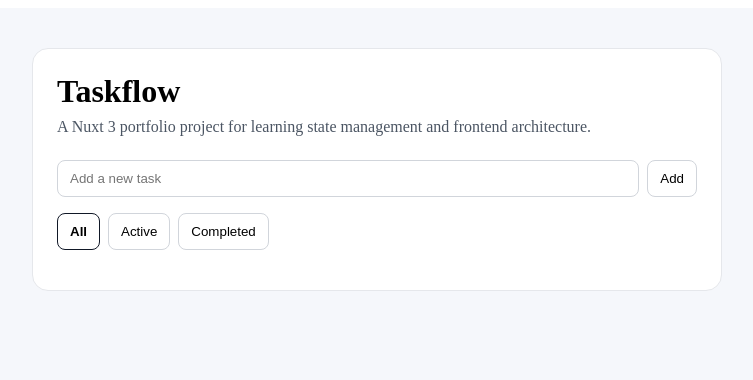
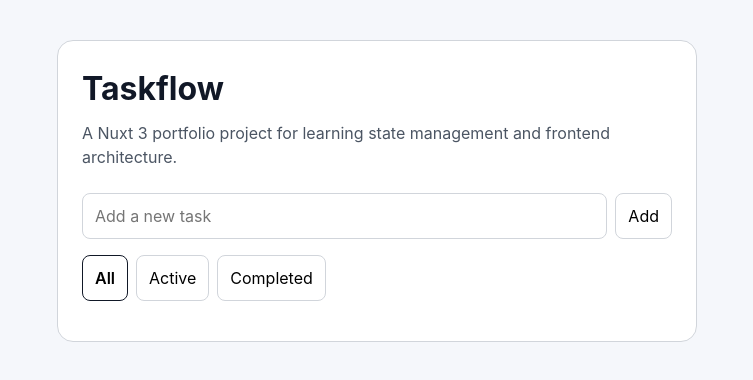
Before and after one commit to ryo-0925/nuxt-taskflow-portfolio, a Nuxt app: page / in a window 1280 px wide. Shown: the top 380 px of the page, without its empty margins (263-1016 px from the left). Built offline with nearby package versions, Linux system fonts and the light colour scheme.

Commit message:
feat: split styles into variables and main SCSS files, update Todo component styles, and add Sass support

```diff
--- /dev/null
+++ b/app/assets/styles/_variables.scss
@@ -0,0 +1,15 @@
+$color-bg: #f5f7fb;
+$color-surface: #ffffff;
+$color-text: #111827;
+$color-text-muted: #4b5563;
+$color-border: #d1d5db;
+$color-border-strong: #111827;
+
+$radius-md: 8px;
+$radius-lg: 16px;
+
+$spacing-xs: 4px;
+$spacing-sm: 8px;
+$spacing-md: 16px;
+$spacing-lg: 24px;
+$spacing-xl: 40px;
--- /dev/null
+++ b/app/assets/styles/main.scss
@@ -0,0 +1,33 @@
+*,
+*::before,
+*::after {
+  box-sizing: border-box;
+}
+
+html,
+body {
+  margin: 0;
+  padding: 0;
+}
+
+body {
+  color: $color-text;
+  background: $color-bg;
+  font-family:
+    -apple-system, BlinkMacSystemFont, 'Segoe UI', sans-serif;
+  line-height: 1.5;
+}
+
+button,
+input {
+  font: inherit;
+}
+
+button {
+  cursor: pointer;
+}
+
+img {
+  display: block;
+  max-width: 100%;
+}
--- a/app/pages/index.vue
+++ b/app/pages/index.vue
@@ -81,63 +81,63 @@
   </main>
 </template>
 
-<style scoped>
+<style scoped lang="scss">
 .page {
   min-height: 100vh;
-  padding: 40px 16px;
-  background: #f5f7fb;
+  padding: $spacing-xl $spacing-sm;
+  background: $color-bg;
 }
 
 .todo {
   max-width: 640px;
   margin: 0 auto;
-  padding: 24px;
-  background: #ffffff;
-  border: 1px solid #e5e7eb;
-  border-radius: 16px;
+  padding: $spacing-lg;
+  background: $color-surface;
+  border: 1px solid $color-border;
+  border-radius: $radius-lg;
 }
 
 .todo__title {
-  margin: 0 0 8px;
+  margin: 0 0 $spacing-sm;
   font-size: 32px;
 }
 
 .todo__description {
-  margin: 0 0 24px;
-  color: #4b5563;
+  margin: 0 0 $spacing-lg;
+  color: $color-text-muted;
 }
 
 .todo__input {
   display: flex;
-  gap: 8px;
-  margin-bottom: 16px;
+  gap: $spacing-sm;
+  margin-bottom: $spacing-md;
 }
 
 .todo__input input {
   flex: 1;
   padding: 10px 12px;
-  border: 1px solid #d1d5db;
-  border-radius: 8px;
+  border: 1px solid $color-border;
+  border-radius: $radius-md;
 }
 
 .todo__input button,
 .todo__filters button,
 .todo__delete {
   padding: 10px 12px;
-  border: 1px solid #d1d5db;
-  border-radius: 8px;
-  background: #fff;
+  border: 1px solid $color-border;
+  border-radius: $radius-md;
+  background: $color-surface;
   cursor: pointer;
 }
 
 .todo__filters {
   display: flex;
-  gap: 8px;
-  margin-bottom: 16px;
+  gap: $spacing-sm;
+  margin-bottom: $spacing-md;
 }
 
 .todo__filters .is-active {
-  border-color: #111827;
+  border-color: $color-border-strong;
   font-weight: 600;
 }
 
@@ -151,19 +151,19 @@
   display: flex;
   align-items: center;
   justify-content: space-between;
-  gap: 12px;
-  padding: 12px 0;
-  border-top: 1px solid #e5e7eb;
+  gap: $spacing-md;
+  padding: $spacing-md 0;
+  border-top: 1px solid $color-border;
 }
 
 .todo__item-main {
   display: flex;
   align-items: center;
-  gap: 8px;
+  gap: $spacing-sm;
 }
 
 .is-completed {
-  color: #9ca3af;
+  color: $color-text-muted;
   text-decoration: line-through;
 }
 </style>
--- a/nuxt.config.ts
+++ b/nuxt.config.ts
@@ -3,4 +3,14 @@
   compatibilityDate: '2025-07-15',
   devtools: { enabled: true },
   modules: ['@pinia/nuxt'],
+  css: ['~~/app/assets/styles/main.scss'],
+  vite: {
+    css: {
+      preprocessorOptions: {
+        scss: {
+          additionalData: '@use "~~/app/assets/styles/_variables.scss" as *;',
+        },
+      },
+    },
+  },
 })
--- a/package.json
+++ b/package.json
@@ -18,6 +18,7 @@
   },
   "devDependencies": {
     "@types/node": "^25.3.5",
+    "sass": "^1.97.3",
     "typescript": "^5.9.3",
     "vue-tsc": "^3.2.5"
   }
```
Also changed, not shown: components/todo/TodoInput.vue (added), 1 other file (tests, documents, lock files or other folders).
